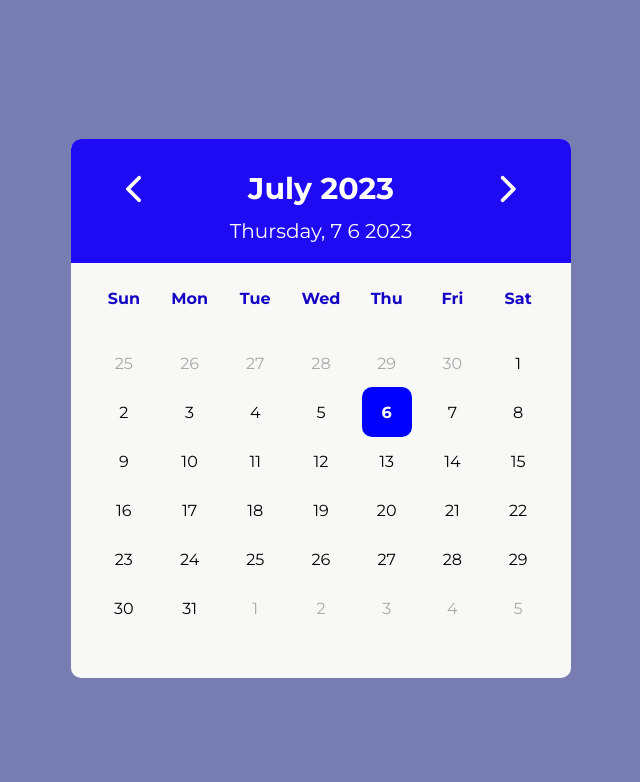
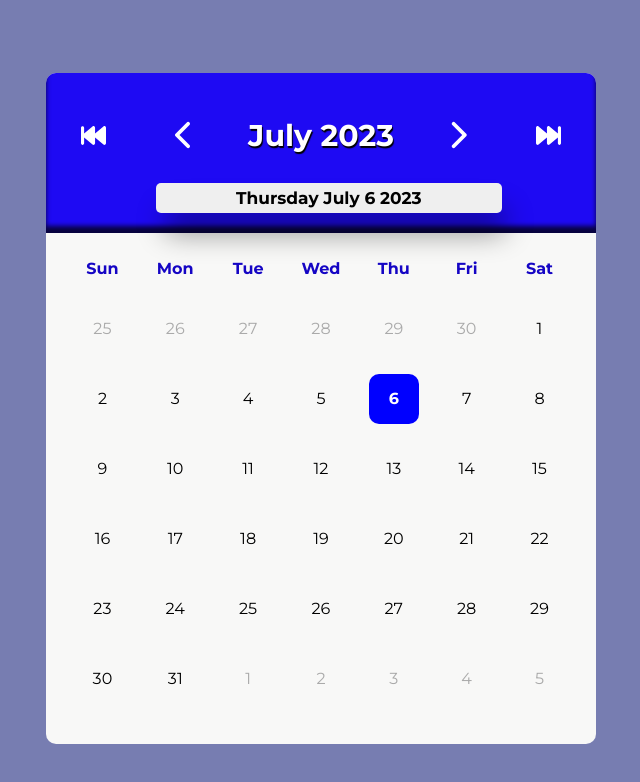
Before and after one commit to modough/react-dateselector, a React (Vite) app: page / in a window 1280 px wide. Shown: the top 782 px of the page, without its empty margins (319-959 px from the left). Built offline with nearby package versions, Linux system fonts and the light colour scheme.

Commit message:
bug on clicked day not fixed

```diff
--- a/src/components/DayPicker.jsx
+++ b/src/components/DayPicker.jsx
@@ -2,7 +2,7 @@ import 'react-date-range/dist/styles.css';
 import 'react-date-range/dist/theme/default.css';
 import '../css/dayPicker.css';
 import { FontAwesomeIcon } from '@fortawesome/react-fontawesome';
-import { faChevronLeft, faChevronRight } from '@fortawesome/free-solid-svg-icons'
+import { faChevronLeft, faChevronRight, faFastBackward, faFastForward } from '@fortawesome/free-solid-svg-icons'
 import CurrentDate from './CurrentDate';
 import DaysInMonth from './DaysInMonth';
 import { useState } from 'react';
@@ -10,11 +10,15 @@ import { currentMonth, currentYear, date } from '../utils/dateFormat';
 import Weeks from './Weeks';
 
 const DayPicker = () => {
-    const options = { weekday: 'long', year: 'numeric', month: 'numeric', day: 'numeric' };
-    const dateToLocalDateString = date.toLocaleDateString('en-us', options).split('/').join(' ')
+    const options = { weekday: 'long', year: 'numeric', month: 'long', day: 'numeric' };
+    const dateToLocalDateString = date.toLocaleDateString('en-us', options).split(',').join(' ')
     const [month, setMonth] = useState(currentMonth)
     const [year, setYear] = useState(currentYear)
+    const [isToday, setIsToday] = useState()
 
+    const handleToday = () => {
+        setIsToday(date)
+    }
     const displayNextMonth = () => {
         if (month === 11) {
             setMonth(0)
@@ -31,22 +35,44 @@ const DayPicker = () => {
             setMonth(month - 1)
         }
     }
+    const displayNextYear = () => {
+        setYear(year + 1)
+    }
+    const displayPrevYear = () => {
+        setYear(year - 1)
+    }
 
     return (
         <div className='daypicker-wrapper'>
             <div className='header'>
                 <div className='icons'>
+                    <FontAwesomeIcon
+                        className='year-icon'
+                        onClick={displayPrevYear}
+                        icon={faFastBackward}
+                    />
                     <FontAwesomeIcon onClick={displayPrevMonth} icon={faChevronLeft} />
-                    <CurrentDate month={month} year={year} />
+                    <CurrentDate
+                        month={isToday ? currentMonth : month}
+                        year={isToday ? currentYear : year}
+                    />
                     <FontAwesomeIcon onClick={displayNextMonth} icon={faChevronRight} />
+                    <FontAwesomeIcon
+                        className='year-icon'
+                        onClick={displayNextYear}
+                        icon={faFastForward}
+                    />
                 </div>
-                <div className='today-date'>
-                    {dateToLocalDateString}
+                <div className='today-date' onClick={handleToday}>
+                    <button>{dateToLocalDateString}</button>
                 </div>
             </div>
             <div className='calendar'>
                 <Weeks />
-                <DaysInMonth month={month} year={year} />
+                <DaysInMonth
+                    month={isToday ? currentMonth : month}
+                    year={isToday ? currentYear : year}
+                />
             </div>
         </div>
     );
--- a/src/components/DaysInMonth.jsx
+++ b/src/components/DaysInMonth.jsx
@@ -1,24 +1,23 @@
 import '../css/daysInMonth.css';
 import PropTypes from 'prop-types'
 import { date, currentMonth, currentYear } from '../utils/dateFormat';
+import { useState } from 'react';
 
 function DaysInMonth({ month, year }) {
     let arrayDate = [];
+    const [clickedDate, setClickedDate] = useState(null);
     const thisMonthFirstDateIndex = new Date(year, month, 1).getDay();
     const thisMonthLastDate = new Date(year, month + 1, 0).getDate();
     const thisMonthLastDateIndex = new Date(year, month, thisMonthLastDate).getDay();
     const lastMonthLastDate = new Date(year, month, 0).getDate();
-    const handleClickDate = (e) => {
-        const clickedDate = `${e.target.innerHTML}/${month + 1}/${year}`
-        e.target.classList.add('clicked')
-        return clickedDate
-    }
-
+    const handleClick = (i) => {
+        setClickedDate(i);
+    };
     //creating array with previous month last days
     for (let i = thisMonthFirstDateIndex; i > 0; i--) {
         arrayDate.push(
             <li
-                key={1 - lastMonthLastDate - i}
+                key={`prev-${i}`}
                 className='inactive'
             >
                 {lastMonthLastDate - i + 1}
@@ -32,12 +31,13 @@ function DaysInMonth({ month, year }) {
             month === currentMonth &&
             year === currentYear ?
             'active' : ''
+        const isClicked = clickedDate === i ? 'clicked' : '';
         arrayDate.push(
             <li
-                key={thisMonthLastDate + i}
-                className={`${today}`}
-                onClick={(e) =>
-                    console.log(handleClickDate(e))
+                key={i}
+                className={`${today} ${isClicked}`}
+                onClick={() =>
+                    handleClick(i)
                 }
             >
                 {i}
@@ -49,7 +49,7 @@ function DaysInMonth({ month, year }) {
     for (let i = thisMonthLastDateIndex; i < 6; i++) {
         arrayDate.push(
             <li
-                key={i - thisMonthLastDateIndex + 1}
+                key={`next-${i}`}
                 className='inactive'
             >
                 {i - thisMonthLastDateIndex + 1}
@@ -57,13 +57,10 @@ function DaysInMonth({ month, year }) {
         )
     }
 
-
     return (
-
         <ul className='days'>
             {arrayDate}
         </ul>
-
     )
 }
 DaysInMonth.propTypes = {
--- a/src/css/currentDate.css
+++ b/src/css/currentDate.css
@@ -1,4 +1,5 @@
 .current-date {
   font-size: 30px;
   font-weight: 700;
+  text-shadow: 1px 2px 1px black;
 }
--- a/src/css/dayPicker.css
+++ b/src/css/dayPicker.css
@@ -1,42 +1,67 @@
 .daypicker-wrapper {
-  width: 500px;
+  max-width: 550px;
+  max-height: 850px;
+  margin: 50px;
   background-color: rgb(248, 248, 247);
   border-radius: 10px;
 }
 .daypicker-wrapper .header {
+  position: relative;
   display: flex;
   align-items: center;
   justify-content: center;
   flex-direction: column;
+  gap: 35px;
   color: white;
-  padding: 20px 40px;
+  height: 120px;
+  padding: 20px;
   background-color: #1e0af3;
   border-radius: 10px 10px 0 0;
+  box-shadow: 0px -7px 5px 0px rgba(0, 0, 0, 0.75) inset;
+  -webkit-box-shadow: 0px -7px 5px 0px rgba(0, 0, 0, 0.75) inset;
+  -moz-box-shadow: 0px -7px 5px 0px rgba(0, 0, 0, 0.75) inset;
 }
 .daypicker-wrapper .header .icons {
   width: 100%;
   display: flex;
   align-items: center;
   justify-content: space-between;
-  gap: 5px;
 }
 
 .header .icons svg {
   font-size: 30px;
-  padding: 15px;
+  padding: 10px 15px;
   border-radius: 10px;
   cursor: pointer;
   color: white;
 }
 .header .icons svg:hover {
+  color: black;
   background-color: rgb(201, 204, 204);
-  color: black;
 }
-.daypicker-wrapper .header .today-date {
-  font-size: 20px;
+.daypicker-wrapper .header .today-date button {
+  position: absolute;
+  left: 20%;
+  bottom: 20px;
+  font-size: 17px;
+  font-weight: 700;
+  cursor: pointer;
+  padding: 5px 80px;
+  border-radius: 5px;
+  border: none;
+  box-shadow: 6px 23px 29px -4px rgba(0, 0, 0, 0.47);
+  -webkit-box-shadow: 6px 23px 29px -4px rgba(0, 0, 0, 0.47);
+  -moz-box-shadow: 6px 23px 29px -4px rgba(0, 0, 0, 0.47);
+}
+.daypicker-wrapper .header .today-date button:hover {
+  font-size: 17.5px;
+  transition: 0.5s ease-in-out;
+}
+.header .icons svg.year-icon {
+  font-size: 25px;
 }
 .calendar {
-  padding: 10px 20px 40px;
+  padding: 10px 20px;
 }
 .calendar ul {
   padding: 0;
--- a/src/css/daysInMonth.css
+++ b/src/css/daysInMonth.css
@@ -2,8 +2,11 @@
   margin-bottom: 20px;
 }
 .days li {
+  display: flex;
+  align-items: center;
+  justify-content: center;
   cursor: pointer;
-  margin-top: 30px;
+  height: 70px;
   z-index: 1;
 }
 .days li:hover {
```
Also changed, not shown: src/utils/dateFormat.js (line endings or trailing spaces).
